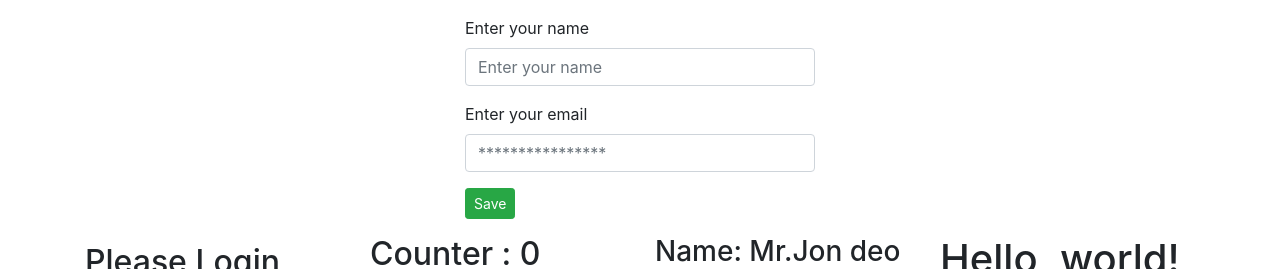
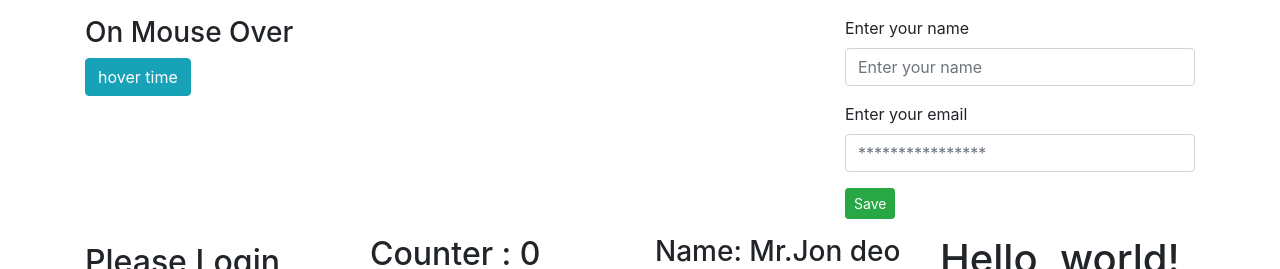
Before and after one commit to mbrsagor/djangoRedis, a React (Create React App) app: page / in a window 1280 px wide. Shown: the top 269 px of the page. Built offline with nearby package versions, Linux system fonts and the light colour scheme.

Commit message:
HOC component

```diff
--- a/src/app.jsx
+++ b/src/app.jsx
@@ -4,6 +4,8 @@ import AboutMe from './components/about';
 import Clock from './components/clock';
 import Conditional from './components/conditional';
 import Lifting from './components/lifting';
+// import HOC from './components/hoc';
+import HoverCounter from './components/hoc/hoverCounter';
 
 class App extends Component {
 
@@ -12,7 +14,10 @@ class App extends Component {
             <div className="container">
                 <div className="row mb-3 mt-3">
                     <div className="col-md-4">
-
+                        <HoverCounter />
+                    </div>
+                    <div className="col-md-4">
+                        {/* <HOC /> */}
                     </div>
                     <div className="col-md-4">
                         <Lifting />
--- /dev/null
+++ b/src/components/hoc/hoc_component.jsx
@@ -0,0 +1,24 @@
+import React, { Component } from 'react';
+
+const withCounter = (HocComponent) => {
+    class CommonComponent extends Component {
+
+    constructor(props) {
+        super(props)
+        this.state = {
+            count: 0
+        }
+    }
+
+    increment = () =>{
+        this.setState({count:this.state.count + 1})
+    }
+    render() {
+        return <HocComponent count={this.state.count} increment={this.increment}/>
+        }
+    }
+
+    return CommonComponent;
+}
+
+export default withCounter;
--- /dev/null
+++ b/src/components/hoc/hoverCounter.jsx
@@ -0,0 +1,16 @@
+import React, { Component } from 'react';
+// import {withCounter} from './hoc_component';
+
+class HoverCounter extends Component {
+
+    render() {
+        return (
+            <div>
+                <h3>On Mouse Over</h3>
+                <button onMouseOver={this.props.increment} className="btn btn-info">hover {this.props.count} time</button>
+            </div>
+        )
+    }
+}
+
+export default HoverCounter
--- /dev/null
+++ b/src/components/hoc/index.jsx
@@ -0,0 +1,15 @@
+import React, { Component } from 'react'
+
+class HOC extends Component {
+
+    render() {
+        return (
+            <div>
+                <h3>HOC</h3>
+                <button onClick={this.incrementCount} className="btn btn-info">Clicked {this.state.count} time</button>
+            </div>
+        )
+    }
+}
+
+export default HOC
```
